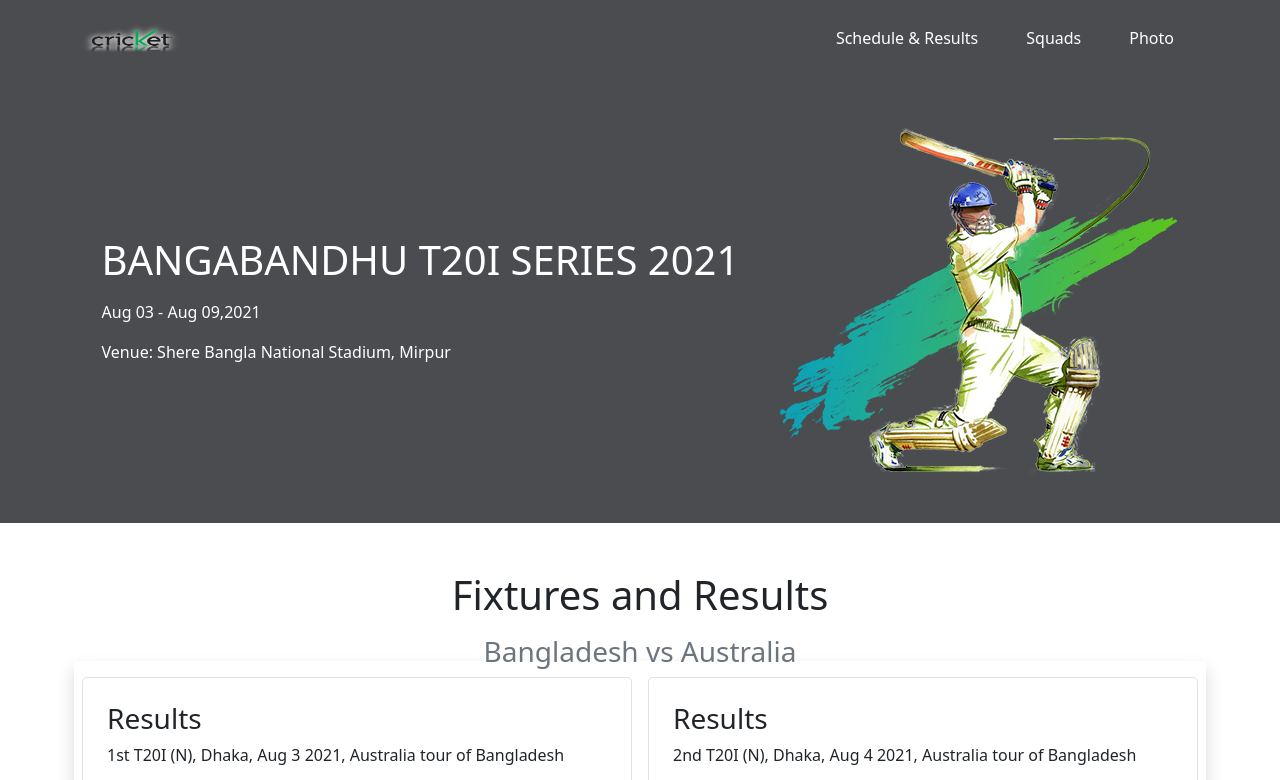
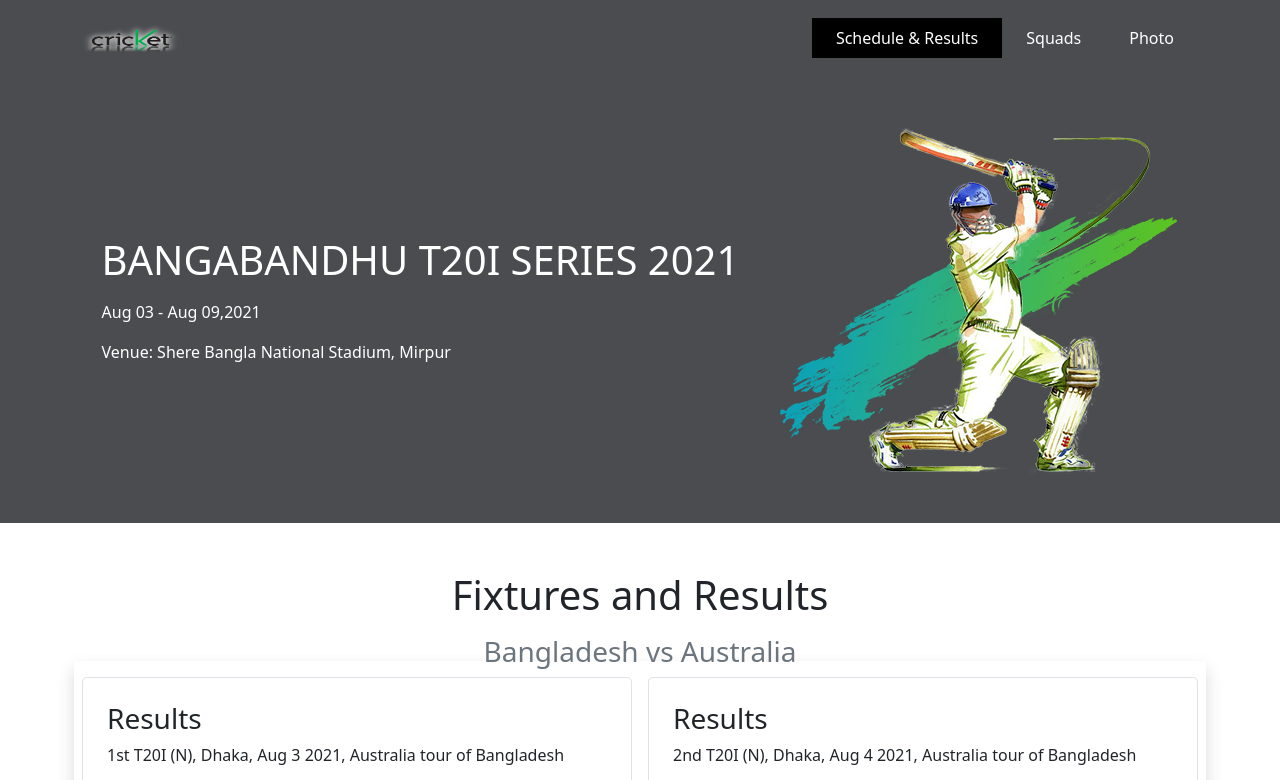
Before and after one commit to Rokan-Uddin/Ban-vs-Aus, a plain HTML site: page index.html in a window 1280 px wide. In both pictures the pointer is over the item "Schedule & Results". Shown: the top 780 px of the page. Drawn offline with nearby package versions, Linux system fonts and the light colour scheme.

Commit message:
favicon,navbar style updated

```diff
--- a/css/style.css
+++ b/css/style.css
@@ -5,8 +5,13 @@ header{
     background-color: #4a4c4f;
 }
 .navbar-icon{
+    /* navbar-icon for small device */
     color: white ;
 }
+.nav-item:hover{
+    background-color: black;
+}
+
 /*---------------
  Squads section style
 ---------------- */
@@ -30,10 +35,9 @@ header{
 }
 
 /* --------------------
-Photo gallary syle
+Photo gallary style
 ----------------------*/
 .photo-card:hover>img{
     transition: transform 1s linear 0s;
     transform: scale(1.2);
 }
-/* navbar-icon in small device */
--- a/index.html
+++ b/index.html
@@ -9,7 +9,8 @@
     <!-- bootstrap css  -->
     <link href="https://cdn.jsdelivr.net/npm/bootstrap@5.1.0/dist/css/bootstrap.min.css" rel="stylesheet"
         integrity="sha384-KyZXEAg3QhqLMpG8r+8fhAXLRk2vvoC2f3B09zVXn8CA5QIVfZOJ3BCsw2P0p/We" crossorigin="anonymous">
-    <link rel="shortcut icon" href="images/logo-bat.jpg" type="image/x-icon">
+    <!-- favicon  -->
+    <link rel="shortcut icon" href="images/banner-2.png" type="image/x-icon">
     <!-- custom css  -->
     <link rel="stylesheet" href="css/style.css">
     <!-- font awesome kit  -->
```
